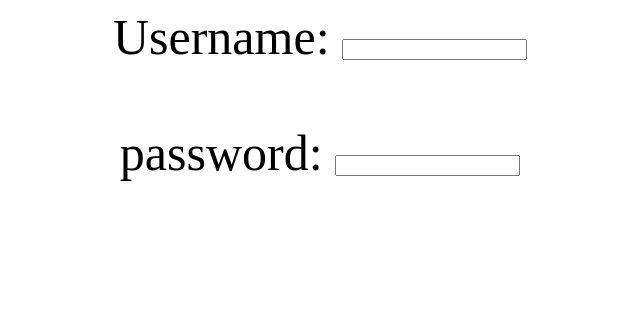
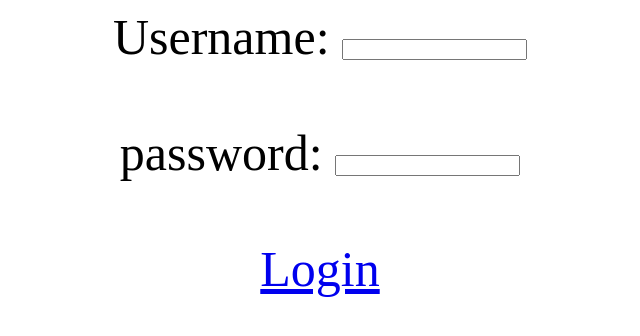
Before and after one commit to prathameshlonare/Mini-website, a plain HTML site: page login.html in a window 1280 px wide. Shown: the whole page, without its empty margins (320-960 px from the left). Drawn offline with Linux system fonts and the light colour scheme.

Commit message:
Update login.html

```diff
--- a/login.html
+++ b/login.html
@@ -7,6 +7,7 @@
 <form align="center" style="font-size: 50px;">
     Username: <input type="text" name="uname" value="" size="20"><br><br>
     password: <input type="password" name="pass"  size="20"><br><br>
+	 <a href="index.html"> Login </a>
 
 
 </form>
```
